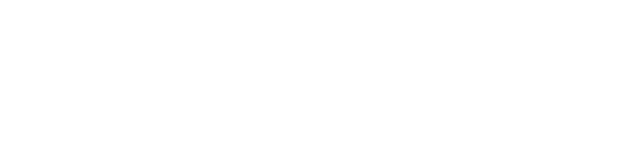
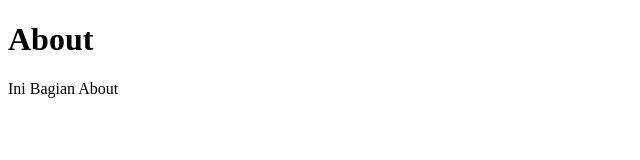
Before and after one commit to elmafitriyah/belajar-git, a plain HTML site: page about.html in a window 1280 px wide. Shown: the whole page, without its empty margins (0-640 px from the left). Drawn offline with Linux system fonts and the light colour scheme.

Commit message:
modify index.html & about.html

```diff
--- a/about.html
+++ b/about.html
@@ -3,9 +3,10 @@
 <head>
     <meta charset="UTF-8">
     <meta name="viewport" content="width=device-width, initial-scale=1.0">
-    <title>Document</title>
+    <title>About</title>
 </head>
 <body>
-
+    <h1>About</h1>
+    <p>Ini Bagian About</p>
 </body>
 </html>
```
Also changed, not shown: index.html (+1 -1 lines).
